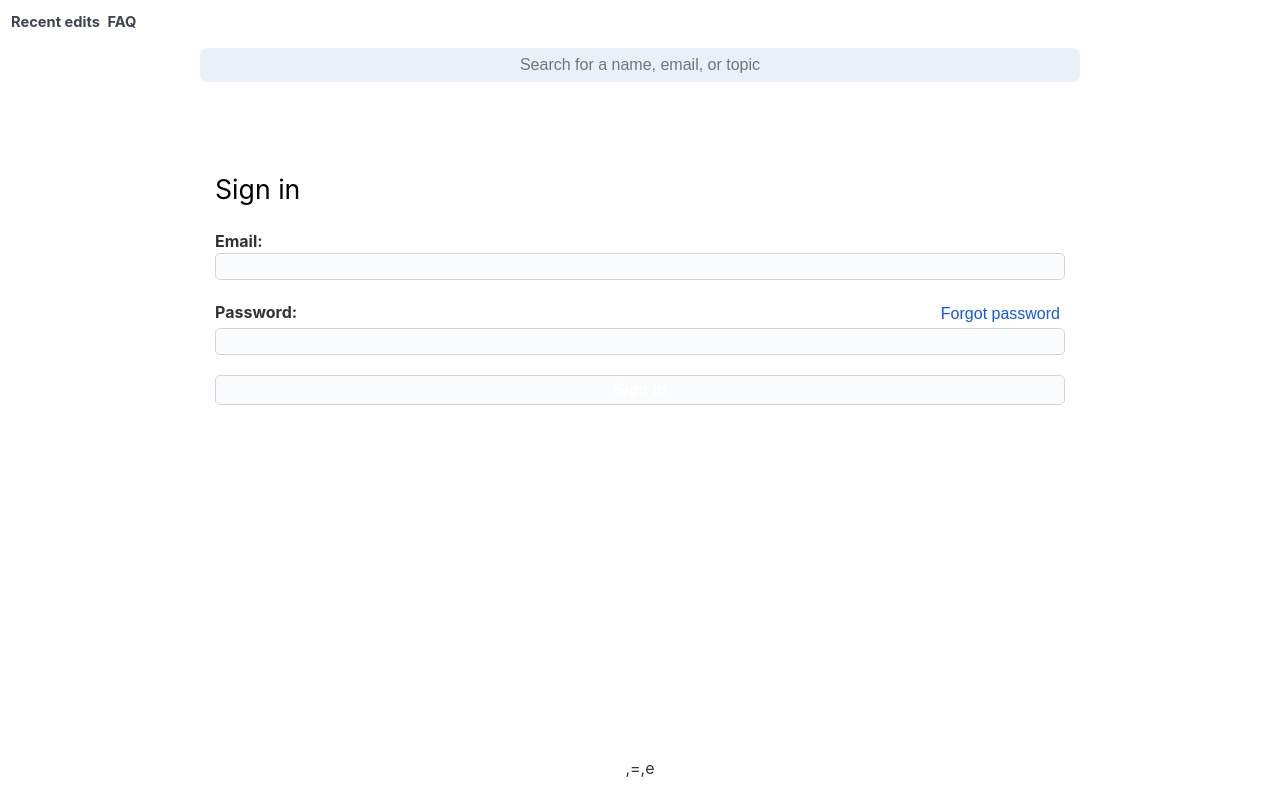
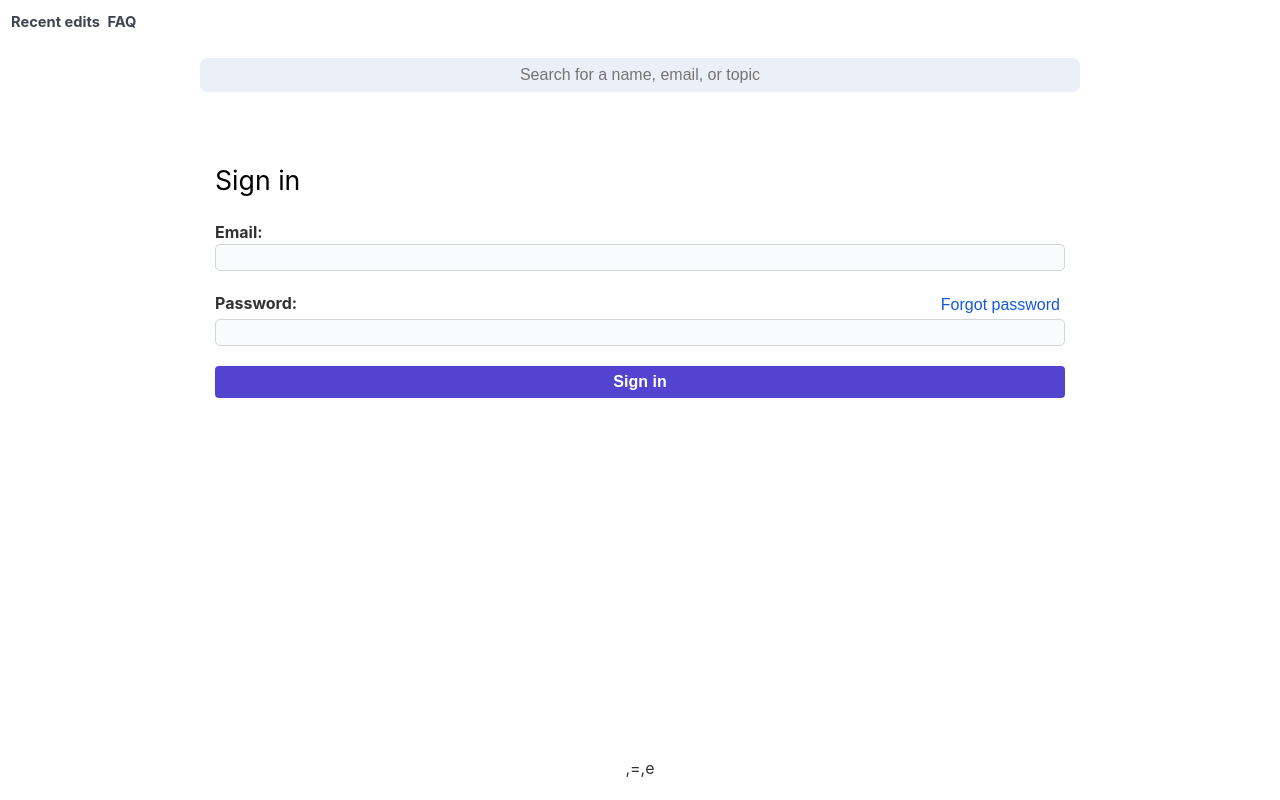
Before and after one commit to agajews/thread-wiki, a Flask app: page /login/ in a window 1280 px wide. Run offline with Flask 2, Linux system fonts and the light colour scheme; some libraries are stand-ins or nearby versions.

Commit message:
tweaked colors and padding

```diff
--- a/server/templates/login-page.html
+++ b/server/templates/login-page.html
@@ -2,11 +2,6 @@
 
 {% block head %}
   <title>Sign in - Thread</title>
-  <!-- <style> -->
-  <!--   body { -->
-  <!--     background-color: #f9f9f9; -->
-  <!--   } -->
-  <!-- </style> -->
 {% endblock %}
 
 {% block content %}
--- a/server/templates/styles.html
+++ b/server/templates/styles.html
@@ -1,4 +1,7 @@
 <style>
+  {% set bright_purple = "#5143fb" %}
+  {% set bright_purple = "rgb(82, 68, 208)" %}
+
   html {
     min-height: 100%;
   }
@@ -20,6 +23,7 @@
   #content {
     margin: 0 auto;
     padding: 15px;
+    padding-top: 20px;
     padding-bottom: 30px;
     box-sizing: border-box;
     flex-grow: 1;
@@ -114,6 +129,7 @@
   nav em {
     color: rgb(100, 54, 255);
     color: rgb(82, 68, 208);
+    color: {{ bright_purple }};
     font-style: normal;
   }
 
@@ -396,6 +420,7 @@
     font-weight: normal;
 
     background-color: rgb(82, 68, 208);
+    background-color: {{ bright_purple }};
     color: white;
     font-weight: bold;
     border-color: transparent;
@@ -457,9 +482,10 @@
   button:active {
     color: rgb(110, 120, 130);
     color: rgb(82, 68, 208);
+    color: {{ bright_purple }};
   }
 
-  .submit {
+  .submit, .login-page-form .submit {
     /* background-image: linear-gradient(-180deg, #6f6ecc, #331bed); */
     font-weight: bold;
     border: 1px solid hsl(220, 78%, 29%);
@@ -473,10 +499,11 @@
     margin-top: 10px;
 
     background-color: rgb(82, 68, 208);
+    background-color: {{ bright_purple }};
     border-color: transparent;
   }
 
-  .submit:hover {
+  .submit:hover, .login-page-form .submit:hover {
     cursor: pointer;
     /* background-image: linear-gradient(-180deg, #6764f2, #3520d6);
     background-image: linear-gradient(-180deg, #605ef2, #1d00ff);
@@ -555,7 +582,7 @@
     background-color: rgb(220, 224, 232);
     background-color: rgb(235, 239, 247);
 
-    margin-top: 15px;
+    margin-top: 25px;
     margin-bottom: 0px;
   }
 
@@ -634,6 +661,7 @@
   .added-bookmark {
     color: rgb(102, 0, 246);
     color: rgb(82, 68, 208);
+    color: {{ bright_purple }};
   }
 
   .setpassword {
@@ -724,6 +756,7 @@
 
     border-color: transparent;
     background-color: rgb(82, 68, 208);
+    background-color: {{ bright_purple }};
   }
 
   .setpassword input[type="submit"]:hover {
@@ -749,21 +782,24 @@
     color: white;
     margin: 0;
     margin-top: 3px;
+
+    background-color: {{ bright_purple }};
+    border-color: transparent;
   }
 
   #signin:hover {
     cursor: pointer;
-    background-image: linear-gradient(-180deg, #4644d6, #3520d6);
+    /* background-image: linear-gradient(-180deg, #4644d6, #3520d6); */
   }
 
   #signin:active {
-    background-image: linear-gradient(-180deg, #3a23ea, #3a23ea);
+    /* background-image: linear-gradient(-180deg, #3a23ea, #3a23ea); */
   }
 
   .centered-content {
     display: flex;
     justify-content: center;
-    max-height: 350px;
+    max-height: 50%;
     flex-grow: 1;
     flex-direction: column;
     box-sizing: border-box;
```
Also changed, not shown: other parts of server/templates/styles.html (+30 -7 lines).
